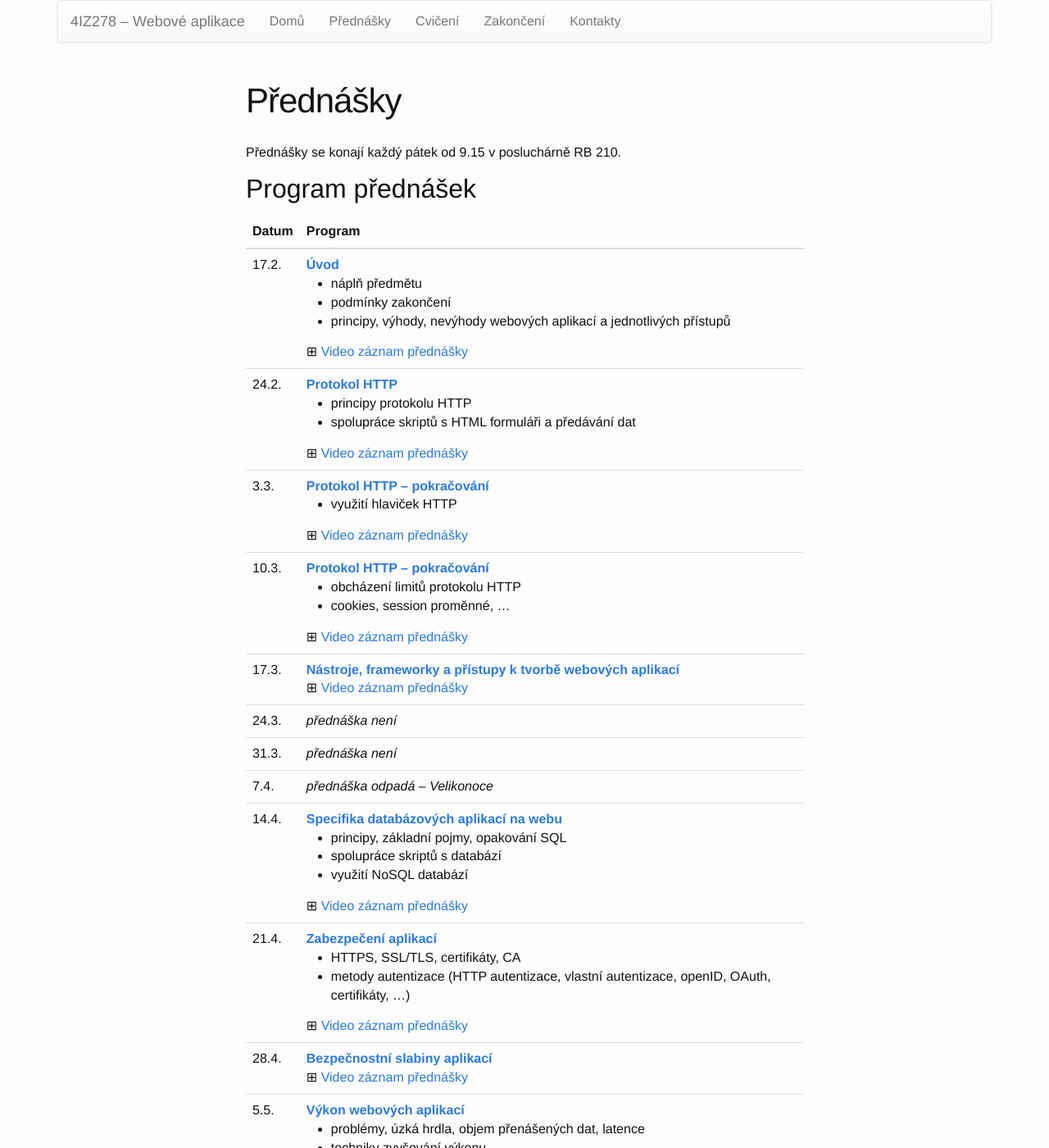
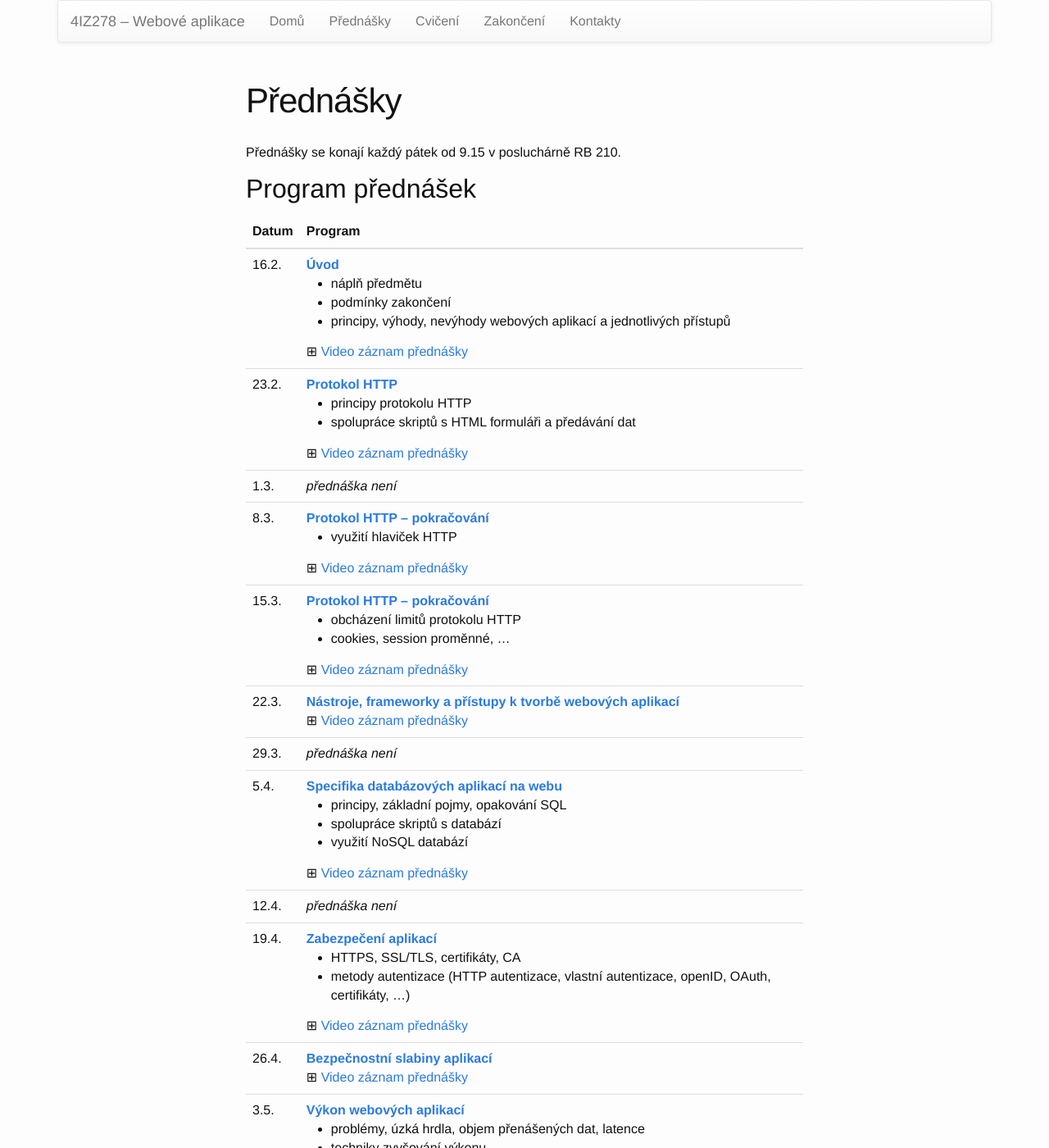
Before and after one commit to 4iz278/4iz278.github.io, a Jekyll site: the page built from prednasky/index.html, in a window 1280 px wide and 1400 px high. Shown: the whole window at 82% size. Built offline with Jekyll 4.4.1, drawn with Linux system fonts in a browser that asks for light colours; nearby versions of some CDN libraries.

Commit message:
Updated for this semester

```diff
--- a/prednasky/index.html
+++ b/prednasky/index.html
@@ -28,7 +28,7 @@ emailem.</p>
   </thead>
   <tbody>
     <tr>
-      <td>17.2.</td>
+      <td>16.2.</td>
       <td>
         <strong><a href="http://www.kosek.cz/vyuka/4iz278/prednasky/uvod/">Úvod</a></strong>
         <ul>
@@ -43,7 +43,7 @@ emailem.</p>
       </td>
     </tr>
     <tr>
-      <td>24.2.</td>
+      <td>23.2.</td>
       <td><strong><a href="http://www.kosek.cz/vyuka/4iz278/prednasky/http/">Protokol HTTP</a></strong>
         <ul>
           <li>principy protokolu HTTP</li>
@@ -56,7 +56,11 @@ emailem.</p>
       </td>
     </tr>
     <tr>
-      <td>3.3.</td>
+      <td>1.3.</td>
+      <td><em>přednáška není</em></td>
+    </tr>
+    <tr>
+      <td>8.3.</td>
       <td><strong><a href="http://www.kosek.cz/vyuka/4iz278/prednasky/http/">Protokol HTTP – pokračování</a></strong>
         <ul>
           <li>využití hlaviček HTTP </li>
@@ -68,7 +72,7 @@ emailem.</p>
       </td>
     </tr>
     <tr>
-      <td>10.3.</td>
+      <td>15.3.</td>
       <td><strong><a href="http://www.kosek.cz/vyuka/4iz278/prednasky/http/">Protokol HTTP – pokračování</a></strong>
         <ul>
           <li>obcházení limitů protokolu HTTP</li>
@@ -81,7 +85,7 @@ emailem.</p>
       </td>
     </tr>
     <tr>
-      <td>17.3.</td>
+      <td>22.3.</td>
       <td><strong><a href="http://www.kosek.cz/vyuka/4iz278/prednasky/prostredi/">Nástroje, frameworky a přístupy k tvorbě webových aplikací</a></strong>
         <details>
           <summary>Video záznam přednášky</summary>
@@ -90,19 +94,11 @@ emailem.</p>
       </td>
     </tr>
     <tr>
-      <td>24.3.</td>
+      <td>29.3.</td>
       <td><em>přednáška není</em></td>
     </tr>
     <tr>
-      <td>31.3.</td>
-      <td><em>přednáška není</em></td>
-    </tr>
-    <tr>
-      <td>7.4.</td>
-      <td><em>přednáška odpadá &ndash; Velikonoce</em></td>
-    </tr>
-    <tr>
-      <td>14.4.</td>
+      <td>5.4.</td>
       <td><strong><a href="http://www.kosek.cz/vyuka/4iz278/prednasky/databaze/">Specifika databázových aplikací na webu</a></strong>
         <ul>
           <li>principy, základní pojmy, opakování SQL </li>
@@ -116,7 +112,11 @@ emailem.</p>
       </td>
     </tr>
     <tr>
-      <td>21.4.</td>
+      <td>12.4.</td>
+      <td><em>přednáška není</em></td>
+    </tr>
+    <tr>
+      <td>19.4.</td>
       <td><strong><a href="http://www.kosek.cz/vyuka/4iz278/prednasky/bezpecnost/">Zabezpečení aplikací</a></strong>
         <ul>
           <li>HTTPS, SSL/TLS, certifikáty, CA </li>
@@ -129,7 +129,7 @@ emailem.</p>
       </td>
     </tr>
     <tr>
-      <td>28.4.</td>
+      <td>26.4.</td>
       <td><strong><a href="http://www.kosek.cz/vyuka/4iz278/prednasky/bezpecnost/">Bezpečnostní slabiny aplikací</a></strong>
         <details>
           <summary>Video záznam přednášky</summary>
```
Also changed, not shown: other parts of prednasky/index.html (+2 -2 lines).
